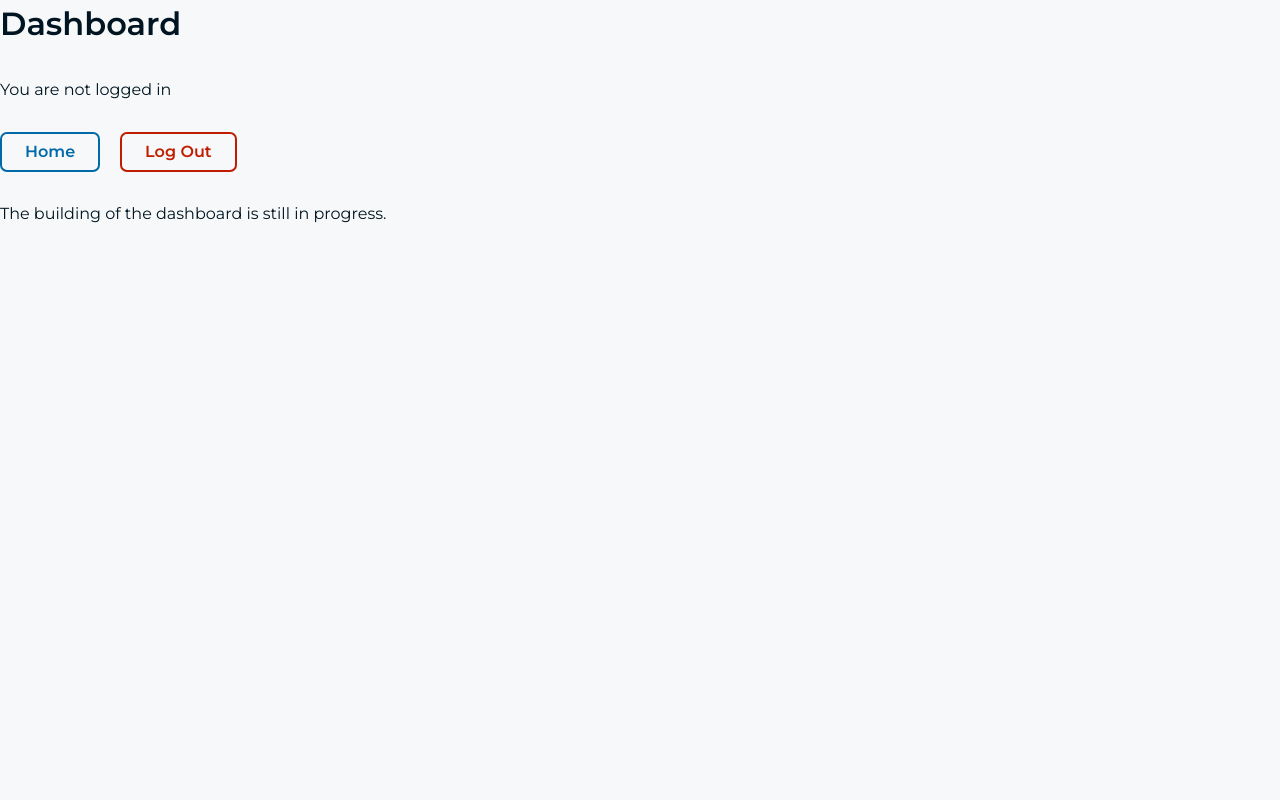
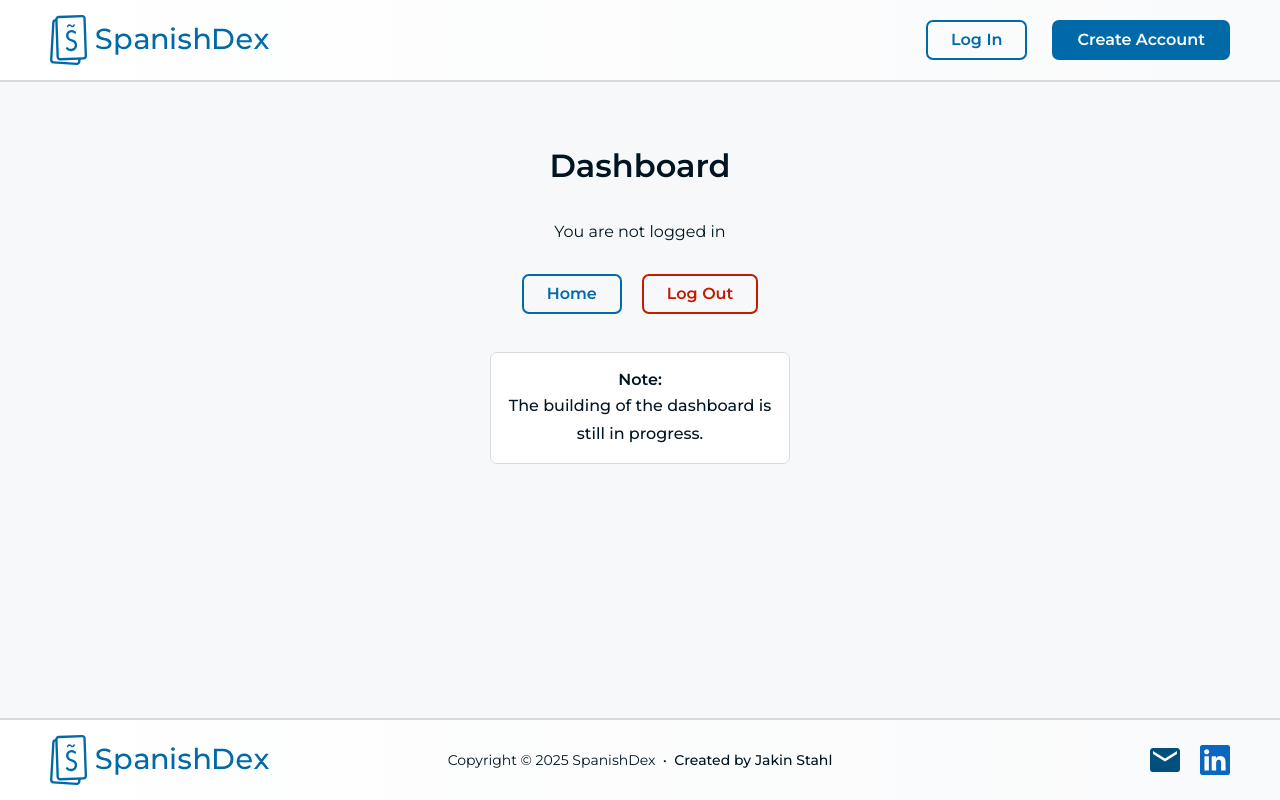
Before and after one commit to JakinCS/SpanishDex, a Next.js app: page /dashboard in a window 1280 px wide. Built offline with nearby package versions, Linux system fonts and the light colour scheme; no server answers.

Commit message:
Made the temporary dashboard more visually appealing

```diff
--- /dev/null
+++ b/app/dashboard/layout.jsx
@@ -0,0 +1,27 @@
+import HomepageHeader from '@/components/headers/homepage/HomepageHeader';
+import HomepageFooter from '@/components/HomepageFooter';
+import AuthProvider from '../context/AuthProvider';
+
+export default function dashboardLayout({ children }) {
+
+  const containerStyles = {
+    height: 'calc(100vh - 5rem - 2px)',
+    display: 'flex',
+    flexFlow: 'column nowrap',
+    justifyContent: 'space-between'
+  }
+
+  return (
+    <>
+      <AuthProvider>
+        <HomepageHeader />
+        <div style={containerStyles}>
+            <div>
+              {children}
+            </div>
+          <HomepageFooter />
+        </div>
+      </AuthProvider>
+    </>
+  );
+}
--- a/app/dashboard/page.jsx
+++ b/app/dashboard/page.jsx
@@ -1,6 +1,7 @@
 import { auth, signOut } from "@/auth"
 import Link from 'next/link'
 import Button from 'react-bootstrap/Button'
+import Container from 'react-bootstrap/Container'
 
 
 async function Dashboard() {
@@ -9,7 +10,7 @@ async function Dashboard() {
     const session = await auth();
 
     return (
-      <>
+      <Container className="topLevelContainer text-center" fluid>
         <h1>Dashboard</h1>
         <br />
         {!!session ?
@@ -18,7 +19,7 @@ async function Dashboard() {
           <p>You are not logged in</p>
         }
         <br />
-        <div className='d-flex column-gap-3'>
+        <div className='d-flex column-gap-3 justify-content-center'>
           <Link href='/' role='button' className='btn btn-outline-primary me-3'>Home</Link>
           <form action={async () => {
             "use server"
@@ -29,8 +30,11 @@ async function Dashboard() {
           </form>
         </div>
         <br />
-        <p>The building of the dashboard is still in progress.</p>
-      </>
+        <div className="mx-auto mt-3 bg-white p-4 rounded border border-gray-150" style={{maxWidth: '300px'}}>
+          <h4>Note:</h4>
+          <p className="fw-medium">The building of the dashboard is still in progress.</p>
+        </div>
+      </Container>
     )
   }
 
--- a/app/scss/_variables.scss
+++ b/app/scss/_variables.scss
@@ -163,7 +163,7 @@ $spacers: (
 // $input-btn-padding-y: 0.625rem;
 $input-btn-padding-y: 0.25rem;
 $input-btn-padding-x: 1.4375rem;
-$input-btn-border-width: 2px;
+$input-btn-border-width: 0.125rem;
 
 $input-btn-padding-y-sm:      .4375rem;
 $input-btn-padding-x-sm:      .8125rem;
--- a/components/modals/EditEmailModal.jsx
+++ b/components/modals/EditEmailModal.jsx
@@ -7,8 +7,11 @@ import Button from 'react-bootstrap/Button';
 import { useActionState, useEffect, useState } from 'react';
 import { isEmailValid } from '@/lib/utils';
 import { editEmail } from '@/lib/actions';
+import { useSession } from 'next-auth/react';
 
 const EditEmailModal = (props) => {
+
+  const {session, update} = useSession();
 
   // State for storing the values of the form
   const [email, setEmail] = useState({value: props.initialValue, valid: null, message: ''})
@@ -50,7 +53,10 @@ const EditEmailModal = (props) => {
 
       } else if (response.success) {
         setShowError(false)
+
         props.setEmail(emailValue.toLowerCase());
+        update({email: emailValue.toLowerCase()})
+
         props.closeModal();
         return {status: 'SUCCESS', error: '', hiddenError: ''}
       }
```
